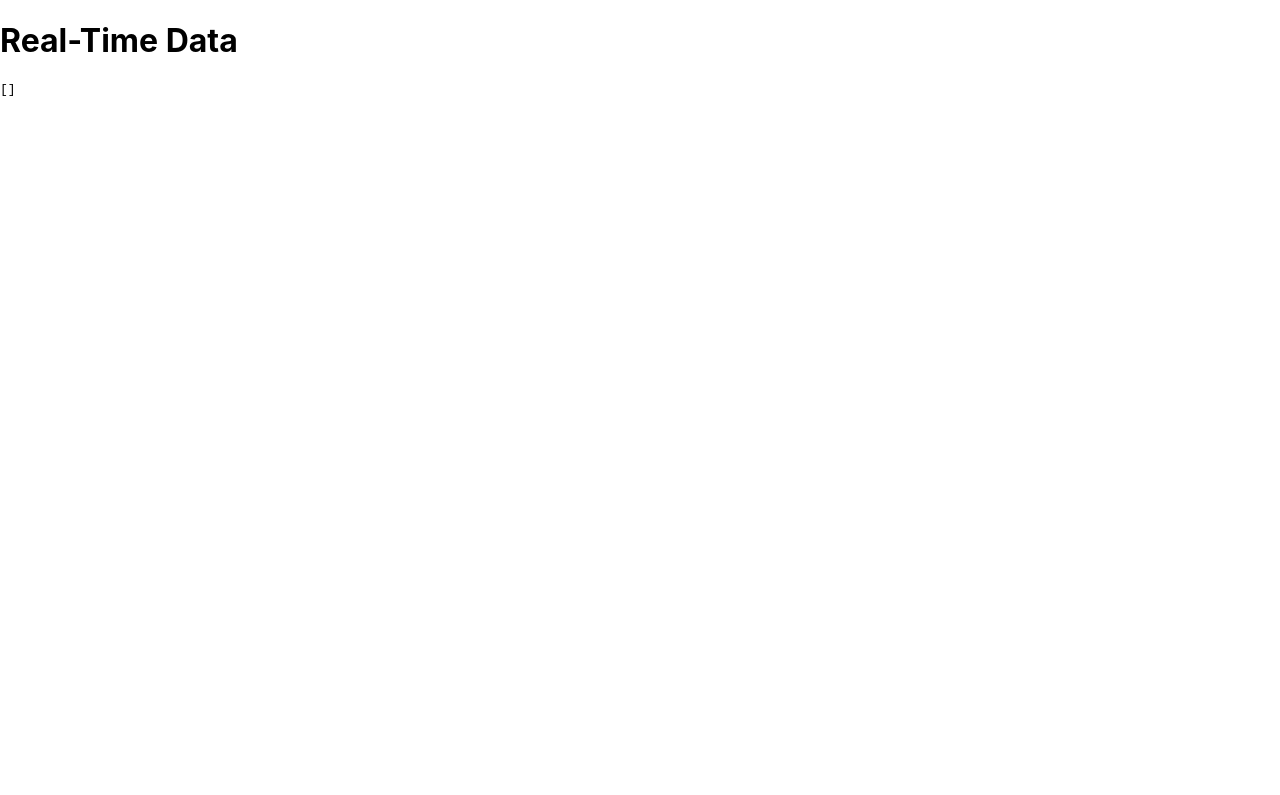
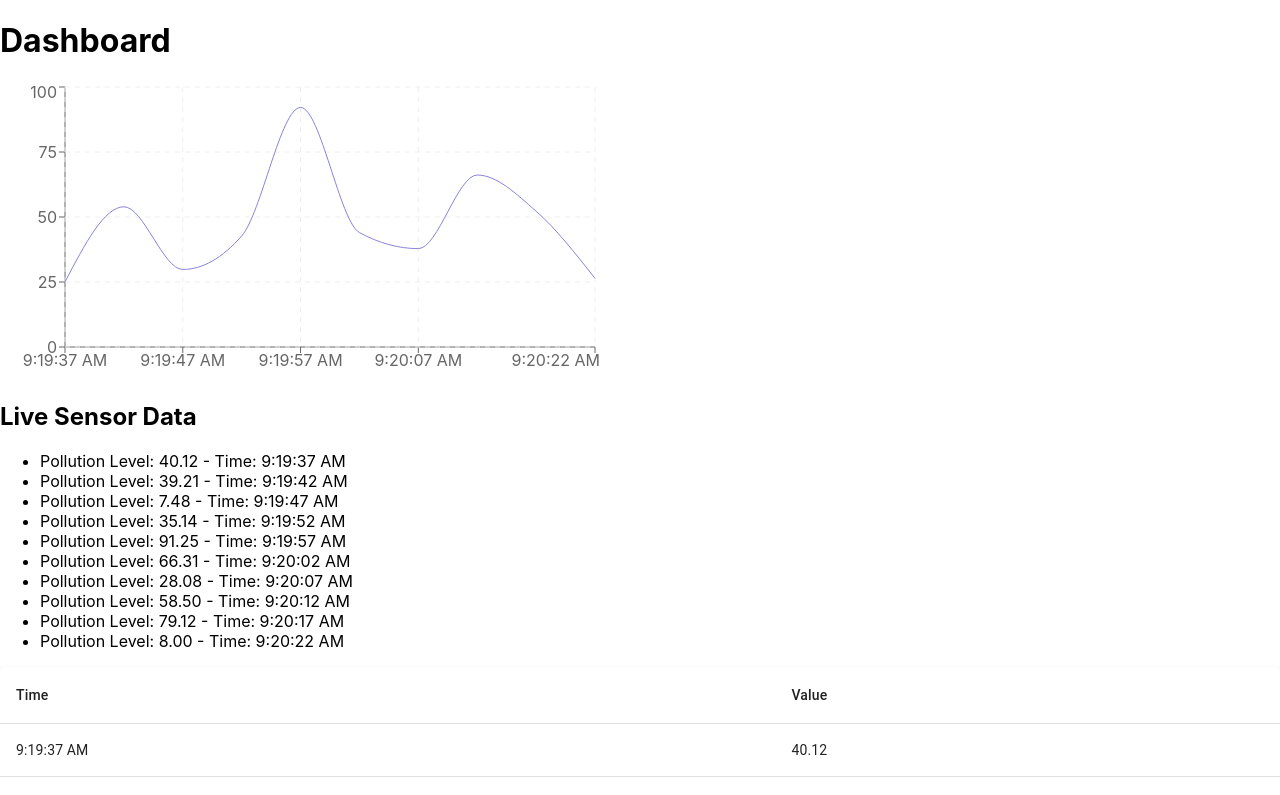
Before and after one commit to Anshizzi/airpurifier, a React (Create React App) app in the folder client/: page / in a window 1280 px wide. Shown: the top 795 px of the page. Built offline with nearby package versions, Linux system fonts and the light colour scheme; no server answers.

Commit message:
frontend done- scrape SensorData

```diff
--- a/client/src/App.js
+++ b/client/src/App.js
@@ -1,31 +1,30 @@
 import React, { useState, useEffect } from "react";
-import axios from "axios";
+import Dashboard from "./components/Dashboard";
 
-function App() {
-  const [data, setData] = useState([]);
+const generateRandomData = () => {
+  const now = new Date();
+  return Array.from({ length: 10 }, (_, i) => ({
+    time: new Date(now.getTime() - i * 5000).toLocaleTimeString(),
+    value: (Math.random() * 100).toFixed(2), // Random pollution level between 0-100
+  })).reverse();
+};
+
+const App = () => {
+  const [data, setData] = useState(generateRandomData());
 
   useEffect(() => {
-    const fetchData = async () => {
-      try {
-        const response = await axios.get("http://localhost:5000/api/data"); // Backend API
-        setData(response.data);
-      } catch (error) {
-        console.error("Error fetching data:", error);
-      }
-    };
-
-    fetchData(); // Fetch initially
-    const interval = setInterval(fetchData, 5000); // Fetch every 5 seconds
+    const interval = setInterval(() => {
+      setData(generateRandomData());
+    }, 5000);
 
     return () => clearInterval(interval);
   }, []);
 
   return (
     <div>
-      <h1>Real-Time Data</h1>
-      <pre>{JSON.stringify(data, null, 2)}</pre>
+      <Dashboard data={data} />
     </div>
   );
-}
+};
 
 export default App;
--- a/client/src/components/SensorData.js
+++ b/client/src/components/SensorData.js
@@ -1,28 +1,13 @@
-import React, { useState, useEffect } from 'react';
-import { fetchSensorData } from '../api/sensorAPI'; // Import API function
+import React from "react";
 
-const SensorData = () => {
-    const [sensorData, setSensorData] = useState([]);
-
-    useEffect(() => {
-        const fetchData = async () => {
-            const data = await fetchSensorData();
-            setSensorData(data);
-        };
-
-        fetchData();
-        const interval = setInterval(fetchData, 5000); // Auto-refresh every 5 sec
-
-        return () => clearInterval(interval);
-    }, []);
-
+const SensorData = ({ data }) => {
   return (
     <div>
       <h2>Live Sensor Data</h2>
       <ul>
-                {sensorData.map((item) => (
-                    <li key={item.id}>
-                        Pollution Level: {item.pollutionLevel.toFixed(2)} - Time: {new Date(item.timestamp).toLocaleTimeString()}
+        {data.map((item, index) => (
+          <li key={index}>
+            Pollution Level: {item.value} - Time: {item.time}
           </li>
         ))}
       </ul>
--- a/client/src/components/dashboard.js
+++ b/client/src/components/dashboard.js
@@ -0,0 +1,17 @@
+import React from "react";
+import Graph from "./Graph";
+import SensorData from "./SensorData";
+import DataTable from "./table";
+
+const Dashboard = ({ data }) => {
+  return (
+    <div>
+      <h1>Dashboard</h1>
+      <Graph data={data} />
+      <SensorData data={data} />
+      <DataTable data={data} />
+    </div>
+  );
+};
+
+export default Dashboard;
```
Also changed, not shown: client/package.json (+9 -9 lines), 1 other file (tests, documents, lock files or other folders). Lines whose indentation alone changed are shown as unchanged.
